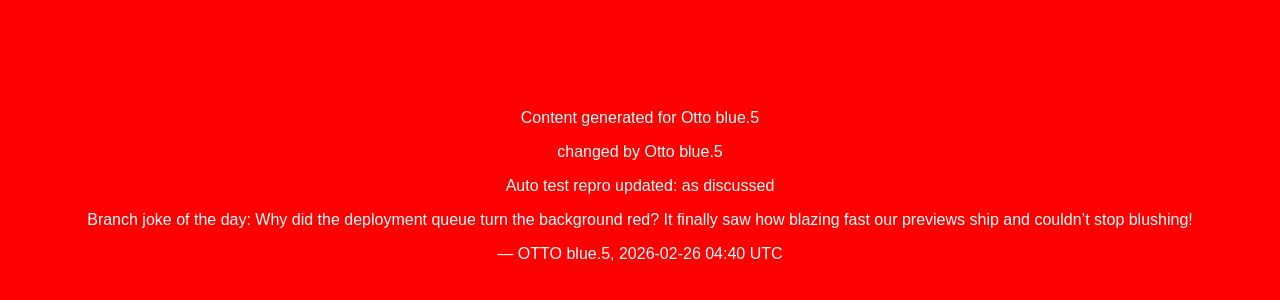
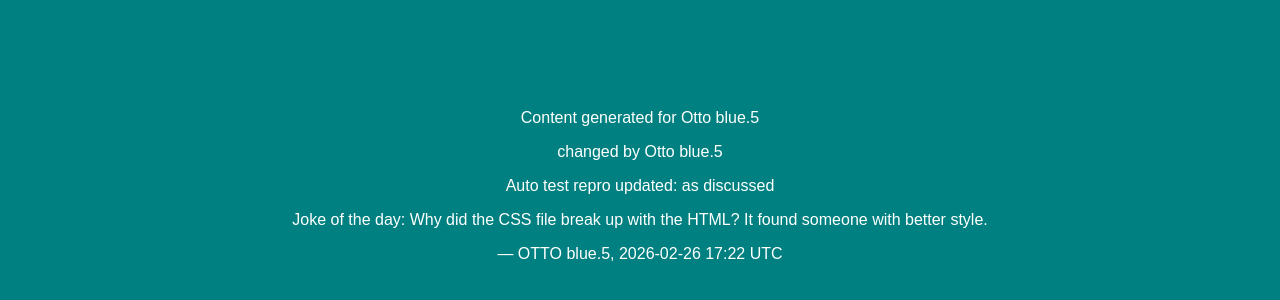
Before and after one commit to arminpressler/Ottos_test_web, a plain HTML site: page index.html in a window 1280 px wide. Shown: the part 214-514 px from the top of the page. Drawn offline with Linux system fonts and the light colour scheme.

Commit message:
chore: apply preview changes for promotion (take preview version)

```diff
--- a/index.html
+++ b/index.html
@@ -4,7 +4,7 @@
   <title>Ottos Test Web</title>
   <style>
     body {
-      background-color: #ff0000;
+      background-color: #008080; /* new color: teal */
       color: #ffffff;
       font-family: Arial, sans-serif;
       margin: 0;
@@ -23,9 +23,9 @@
   <p>Content generated for Otto blue.5</p>
   <p>changed by Otto blue.5</p>
   <p>Auto test repro updated: as discussed</p>
-  <p>Branch joke of the day: Why did the deployment queue turn the background red? It finally saw how blazing fast our previews ship and couldn’t stop blushing!</p>
-  <p>— OTTO blue.5, 2026-02-26 04:40 UTC</p>
+  <p>Joke of the day: Why did the CSS file break up with the HTML? It found someone with better style.</p>
+  <p>— OTTO blue.5, 2026-02-26 17:22 UTC</p>
 </body>
 </html>
 
-<!-- OTTO: follow-up patch for PR linkage -->
+<!-- OTTO: updated background color and daily joke -->
```
